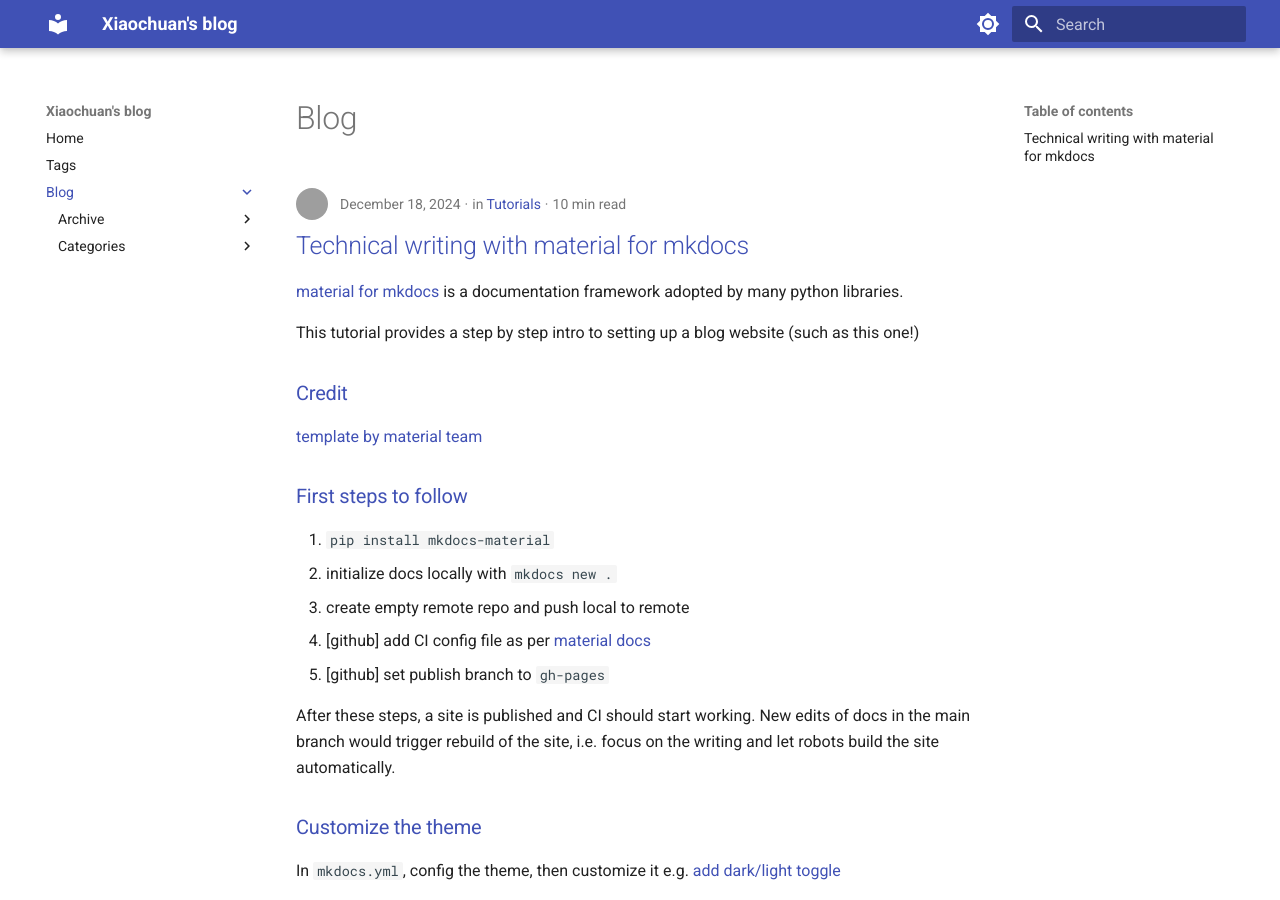
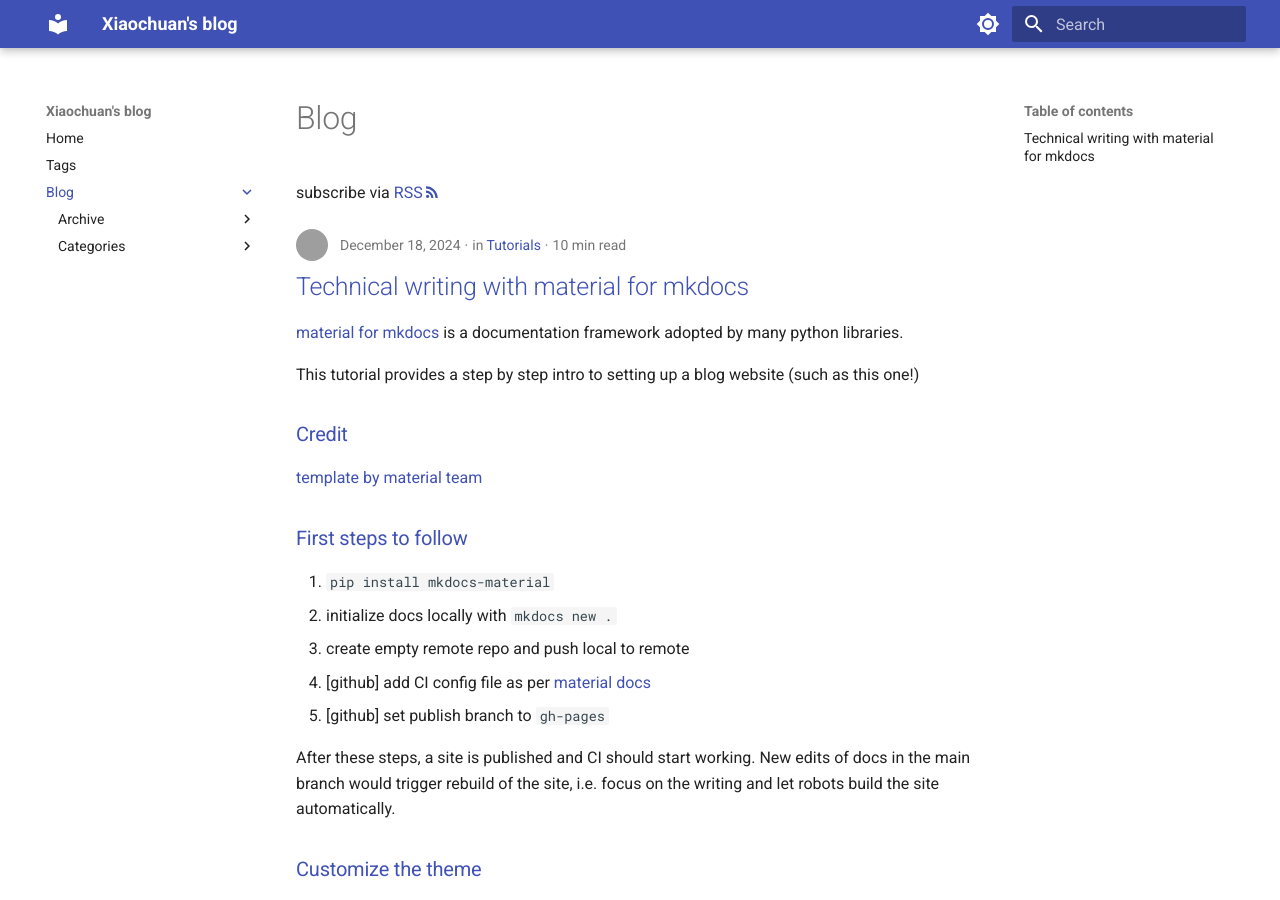
Before and after one commit to xiaochuany/blog, an MkDocs documentation site: the page built from docs/blog/index.md, in a window 1280 px wide and 900 px high. Built offline with MkDocs 1.6.1 and Material for MkDocs 9.7.7, drawn with Linux system fonts in a browser that asks for light colours; grey boxes are pictures that could not be loaded.

Commit message:
mdx emoji set

```diff
--- a/docs/blog/index.md
+++ b/docs/blog/index.md
@@ -1 +1,3 @@
 # Blog
+
+subscribe via [RSS:material-rss:](https://xiaochuany.github.io/b/feed_rss_created.xml)
--- a/mkdocs.yml
+++ b/mkdocs.yml
@@ -55,9 +55,10 @@ extra:
       link: https://x.com/xiaochuandev
 
 markdown_extensions:
+  # math
   - pymdownx.arithmatex:
       generic: true
-  # code block
+  # code
   - pymdownx.highlight:
       anchor_linenums: true
       line_spans: __span
@@ -65,6 +66,11 @@ markdown_extensions:
   - pymdownx.inlinehilite
   - pymdownx.snippets
   - pymdownx.superfences
+  # emoji
+  - attr_list
+  - pymdownx.emoji:
+      emoji_index: !!python/name:material.extensions.emoji.twemoji
+      emoji_generator: !!python/name:material.extensions.emoji.to_svg
 
 extra_javascript:
   - js/mathjax.js
```
Also changed, not shown: docs/index.md (+1 -1 lines).
